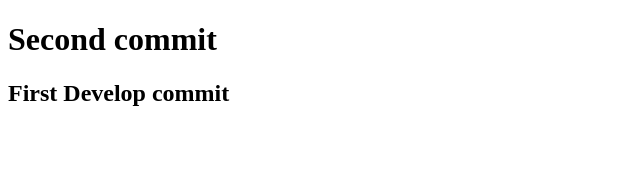
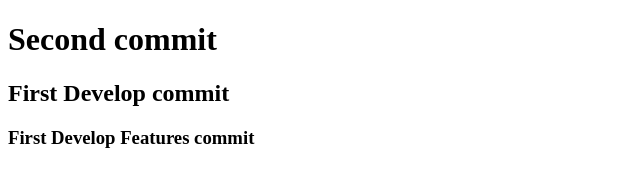
Before and after one commit to SanThidaK/git-commit-delete-testing, a plain HTML site: page index.html in a window 1280 px wide. Shown: the whole page, without its empty margins (0-640 px from the left). Drawn offline with Linux system fonts and the light colour scheme.

Commit message:
first develop feature

```diff
--- a/index.html
+++ b/index.html
@@ -10,5 +10,6 @@
   <h1>Second commit</h1>
 
   <h2>First Develop commit</h2>
+  <h3>First Develop Features commit</h3>
 </body>
 </html>
```
